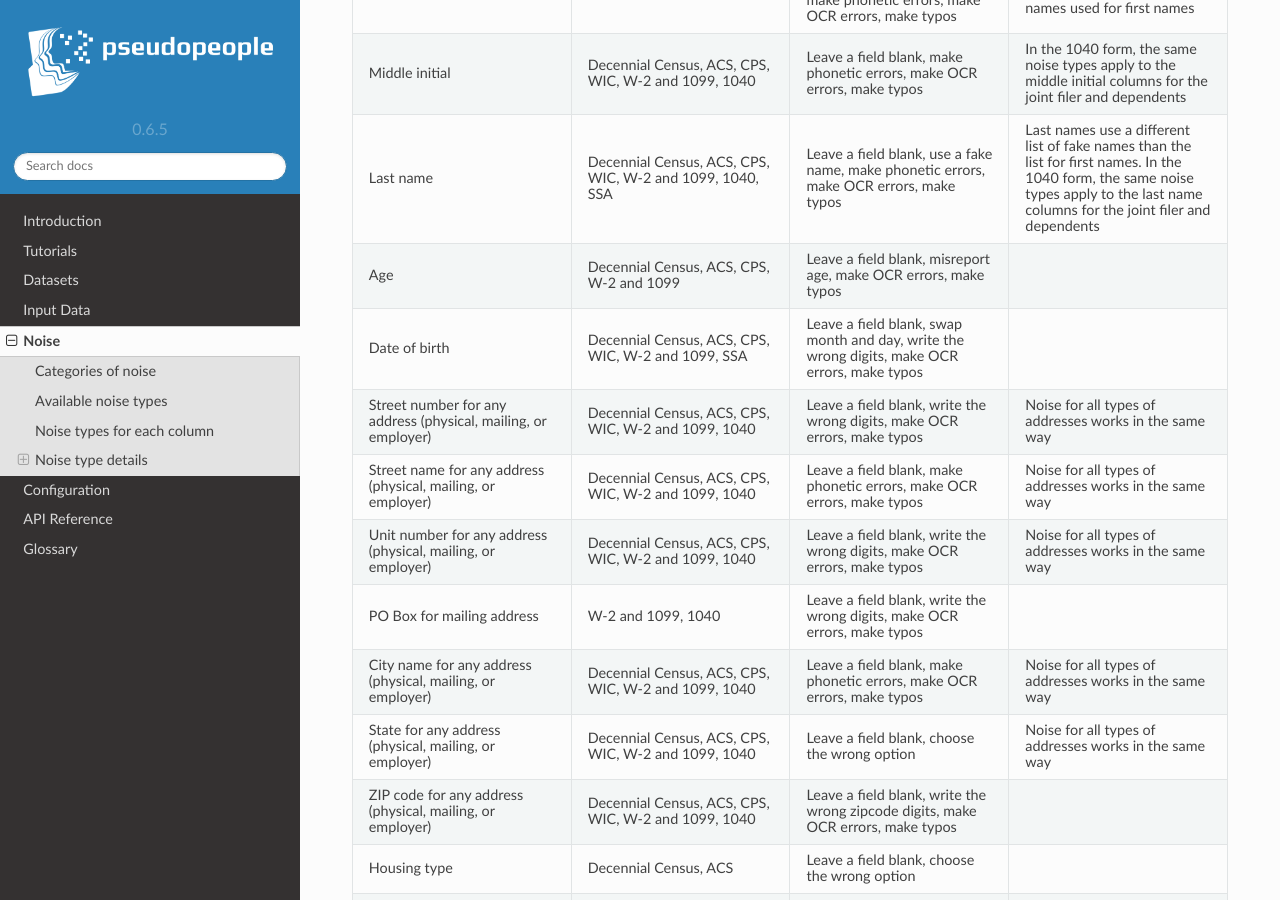
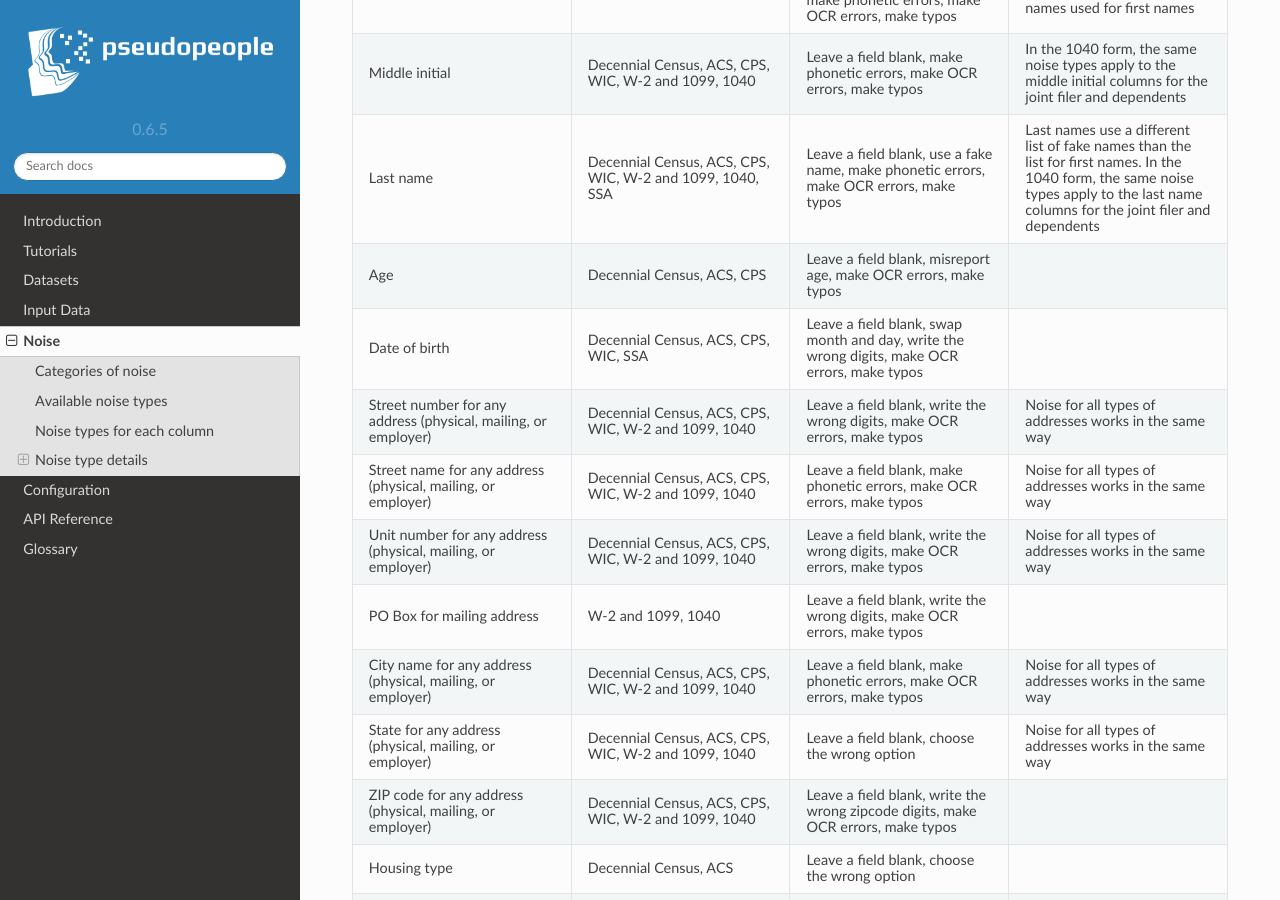
Before and after one commit to ihmeuw/pseudopeople, a Sphinx documentation site: the page built from docs/source/noise/index.rst, in a window 1280 px wide and 900 px high, scrolled down 2105 px. Built offline with Sphinx 7.4.7 and the Read the Docs theme 2.0.0, drawn with Linux system fonts in a browser that asks for light colours.

Commit message:
Remove tax datasets from Noise table column for 'miswrite age'  (#259)
* Remove tax datasets from noised age column

* Quick edit

* Remove W2 and 1099 from dob column in noise table

---------

Co-authored-by: Alix Pletcher <pletale@ihme.washington.edu>

```diff
--- a/docs/source/noise/index.rst
+++ b/docs/source/noise/index.rst
@@ -130,11 +130,11 @@ Noise types for each column
     - Leave a field blank, use a fake name, make phonetic errors, make OCR errors, make typos
     - Last names use a different list of fake names than the list for first names. In the 1040 form, the same noise types apply to the last name columns for the joint filer and dependents
   * - Age
-    - Decennial Census, ACS, CPS, W-2 and 1099
+    - Decennial Census, ACS, CPS
     - Leave a field blank, misreport age, make OCR errors, make typos
     -
   * - Date of birth
-    - Decennial Census, ACS, CPS, WIC, W-2 and 1099, SSA
+    - Decennial Census, ACS, CPS, WIC, SSA
     - Leave a field blank, swap month and day, write the wrong digits, make OCR errors, make typos
     -
   * - Street number for any address (physical, mailing, or employer)
```
